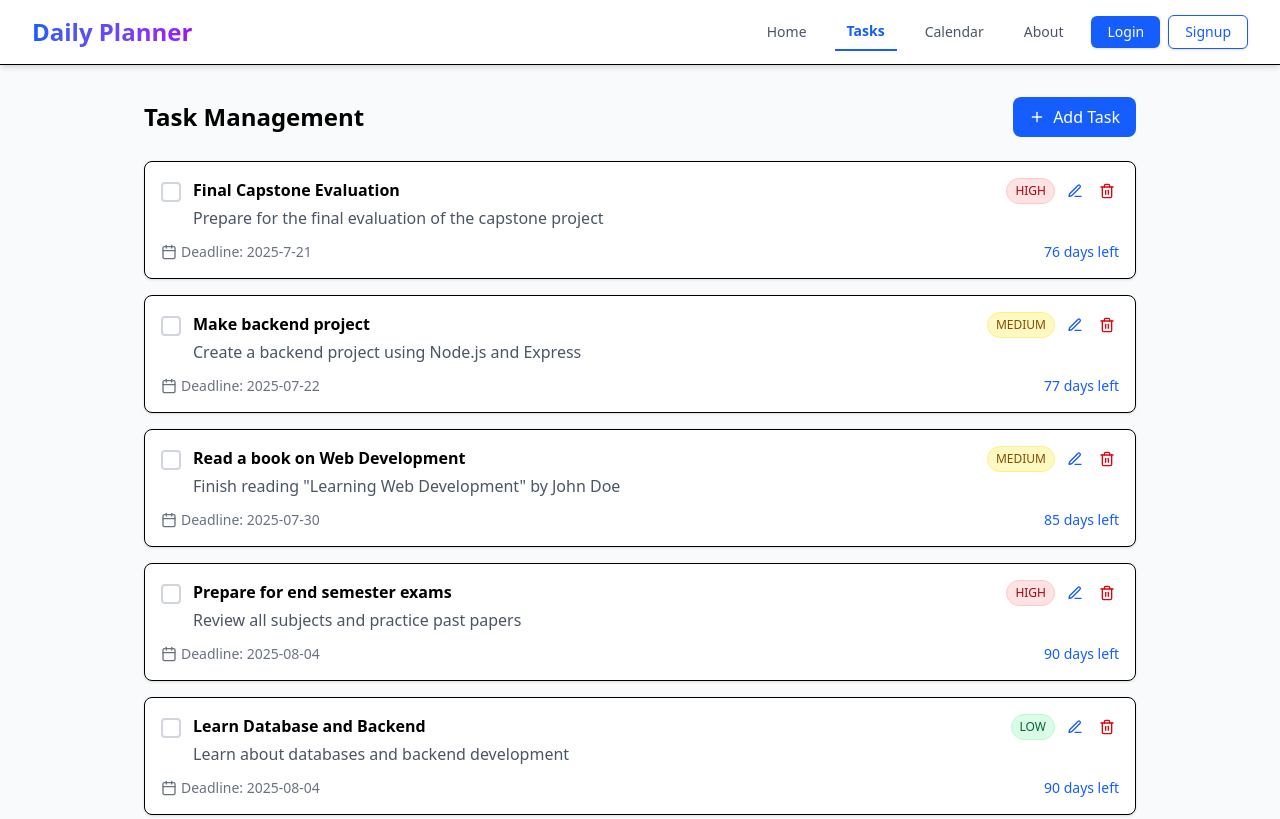
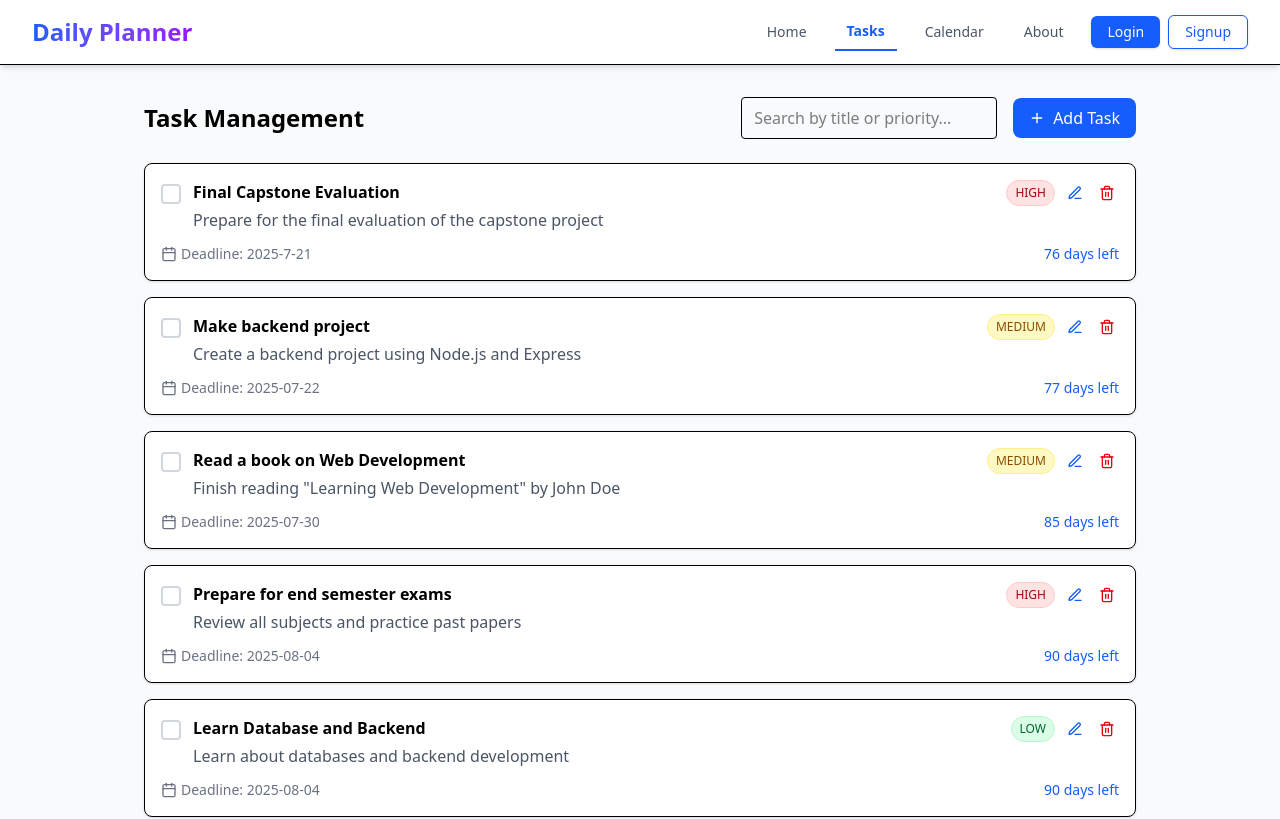
Before and after one commit to MilindDevX/Daily-Planner, a Next.js app: page /tasks in a window 1280 px wide. Shown: the top 819 px of the page. Built offline with nearby package versions, Linux system fonts and the light colour scheme; no server answers.

Commit message:
Added search bar

```diff
--- a/app/components/TasksPage.js
+++ b/app/components/TasksPage.js
@@ -1,6 +1,6 @@
-import React from 'react';
-import { Plus, Edit3, Trash2, Calendar, CheckCircle2 } from 'lucide-react';
-import TaskTimer from './TaskTimer';
+import React, { useState } from "react";
+import { Plus, Edit3, Trash2, Calendar, CheckCircle2 } from "lucide-react";
+import TaskTimer from "./TaskTimer";
 
 const TasksPage = ({
   tasks,
@@ -9,14 +9,39 @@ const TasksPage = ({
   openEditModal,
   getDaysUntilDeadline,
   getPriorityColor,
-  setShowTaskModal
+  setShowTaskModal,
 }) => {
-  const priorityRank = { high: 1, medium: 2, low: 3 };
+  const [searchTerm, setSearchTerm] = useState("");
+
+  const filteredTasks = tasks
+    .filter(
+      (task) =>
+        task.title.toLowerCase().includes(searchTerm.toLowerCase()) ||
+        task.priority.toLowerCase().includes(searchTerm.toLowerCase())
+    )
+    .sort((a, b) => {
+      if (a.completed !== b.completed) return a.completed - b.completed;
+
+      const dateA = new Date(a.deadline);
+      const dateB = new Date(b.deadline);
+      if (dateA - dateB !== 0) return dateA - dateB;
+
+      const rank = { high: 1, medium: 2, low: 3 };
+      return rank[a.priority] - rank[b.priority];
+    });
 
   return (
     <div className="space-y-6">
-      <div className="flex justify-between items-center">
+      <div className="flex flex-col md:flex-row md:items-center md:justify-between space-y-4 md:space-y-0">
         <h1 className="text-2xl font-bold">Task Management</h1>
+        <div className="flex flex-col sm:flex-row sm:items-center gap-4 w-full sm:w-auto">
+          <input
+            type="text"
+            placeholder="Search by title or priority..."
+            value={searchTerm}
+            onChange={(e) => setSearchTerm(e.target.value)}
+            className="border px-3 py-2 rounded w-full sm:w-64"
+          />
           <button
             onClick={() => setShowTaskModal(true)}
             className="bg-blue-600 text-white px-4 py-2 rounded-lg hover:bg-blue-700 transition-colors flex items-center"
@@ -25,41 +50,65 @@ const TasksPage = ({
             Add Task
           </button>
         </div>
+      </div>
 
       <div className="grid gap-4">
-        {[...tasks]
-          .sort((a, b) => {
-            if (a.completed !== b.completed) return a.completed - b.completed;
-            const dateA = new Date(a.deadline);
-            const dateB = new Date(b.deadline);
-            if (dateA - dateB !== 0) return dateA - dateB;
-            return priorityRank[a.priority] - priorityRank[b.priority];
-          })
-          .map(task => (
-            <div key={task.id} className={`bg-white border rounded-lg p-4 shadow-sm ${task.completed ? 'opacity-60' : ''}`}>
+        {filteredTasks.map((task) => (
+          <div
+            key={task.id}
+            className={`bg-white border rounded-lg p-4 shadow-sm ${
+              task.completed ? "opacity-60" : ""
+            }`}
+          >
             <div className="flex justify-between items-start mb-2">
               <div className="flex items-start space-x-3">
                 <button
                   onClick={() => toggleComplete(task.id)}
                   className={`mt-1 w-5 h-5 rounded border-2 flex items-center justify-center ${
-                      task.completed ? 'bg-green-500 border-green-500' : 'border-gray-300 hover:border-green-400'
+                    task.completed
+                      ? "bg-green-500 border-green-500"
+                      : "border-gray-300 hover:border-green-400"
                   }`}
                 >
-                    {task.completed && <CheckCircle2 className="h-3 w-3 text-white" />}
+                  {task.completed && (
+                    <CheckCircle2 className="h-3 w-3 text-white" />
+                  )}
                 </button>
                 <div className="flex-1">
-                    <h3 className={`font-semibold ${task.completed ? 'line-through text-gray-500' : ''}`}>{task.title}</h3>
-                    <p className={`text-gray-600 mt-1 ${task.completed ? 'line-through' : ''}`}>{task.description}</p>
+                  <h3
+                    className={`font-semibold ${
+                      task.completed ? "line-through text-gray-500" : ""
+                    }`}
+                  >
+                    {task.title}
+                  </h3>
+                  <p
+                    className={`text-gray-600 mt-1 ${
+                      task.completed ? "line-through" : ""
+                    }`}
+                  >
+                    {task.description}
+                  </p>
                 </div>
               </div>
               <div className="flex items-center space-x-2">
-                  <span className={`px-2 py-1 rounded-full text-xs font-medium border ${getPriorityColor(task.priority)}`}>
+                <span
+                  className={`px-2 py-1 rounded-full text-xs font-medium border ${getPriorityColor(
+                    task.priority
+                  )}`}
+                >
                   {task.priority.toUpperCase()}
                 </span>
-                  <button onClick={() => openEditModal(task)} className="text-blue-600 hover:text-blue-800 p-1">
+                <button
+                  onClick={() => openEditModal(task)}
+                  className="text-blue-600 hover:text-blue-800 p-1"
+                >
                   <Edit3 className="h-4 w-4" />
                 </button>
-                  <button onClick={() => deleteTask(task.id)} className="text-red-600 hover:text-red-800 p-1">
+                <button
+                  onClick={() => deleteTask(task.id)}
+                  className="text-red-600 hover:text-red-800 p-1"
+                >
                   <Trash2 className="h-4 w-4" />
                 </button>
               </div>
@@ -72,14 +121,24 @@ const TasksPage = ({
               </span>
               {!task.completed && (
                 <div className="flex items-center space-x-3">
-                    {getDaysUntilDeadline(task.deadline) < 0 && <TaskTimer task={task} />}
-                    <span className={`font-medium ${getDaysUntilDeadline(task.deadline) <= 1 ? 'text-red-600' : 'text-blue-600'}`}>
-                      {getDaysUntilDeadline(task.deadline) === 0
-                        ? 'Due Today'
+                  {getDaysUntilDeadline(task.deadline) < 0 && (
+                    <TaskTimer task={task} />
+                  )}
+                  <span
+                    className={`font-medium ${
+                      getDaysUntilDeadline(task.deadline) < 0
+                        ? "text-red-600"
+                        : getDaysUntilDeadline(task.deadline) <= 1
+                        ? "text-orange-600"
+                        : "text-blue-600"
+                    }`}
+                  >
+                    {getDaysUntilDeadline(task.deadline) < 0
+                      ? "Overdue"
+                      : getDaysUntilDeadline(task.deadline) === 0
+                      ? "Due Today"
                       : getDaysUntilDeadline(task.deadline) === 1
-                        ? 'Due Tomorrow'
-                        : getDaysUntilDeadline(task.deadline) < 0
-                        ? ''
+                      ? "Due Tomorrow"
                       : `${getDaysUntilDeadline(task.deadline)} days left`}
                   </span>
                 </div>
```
Lines whose indentation alone changed are shown as unchanged.
